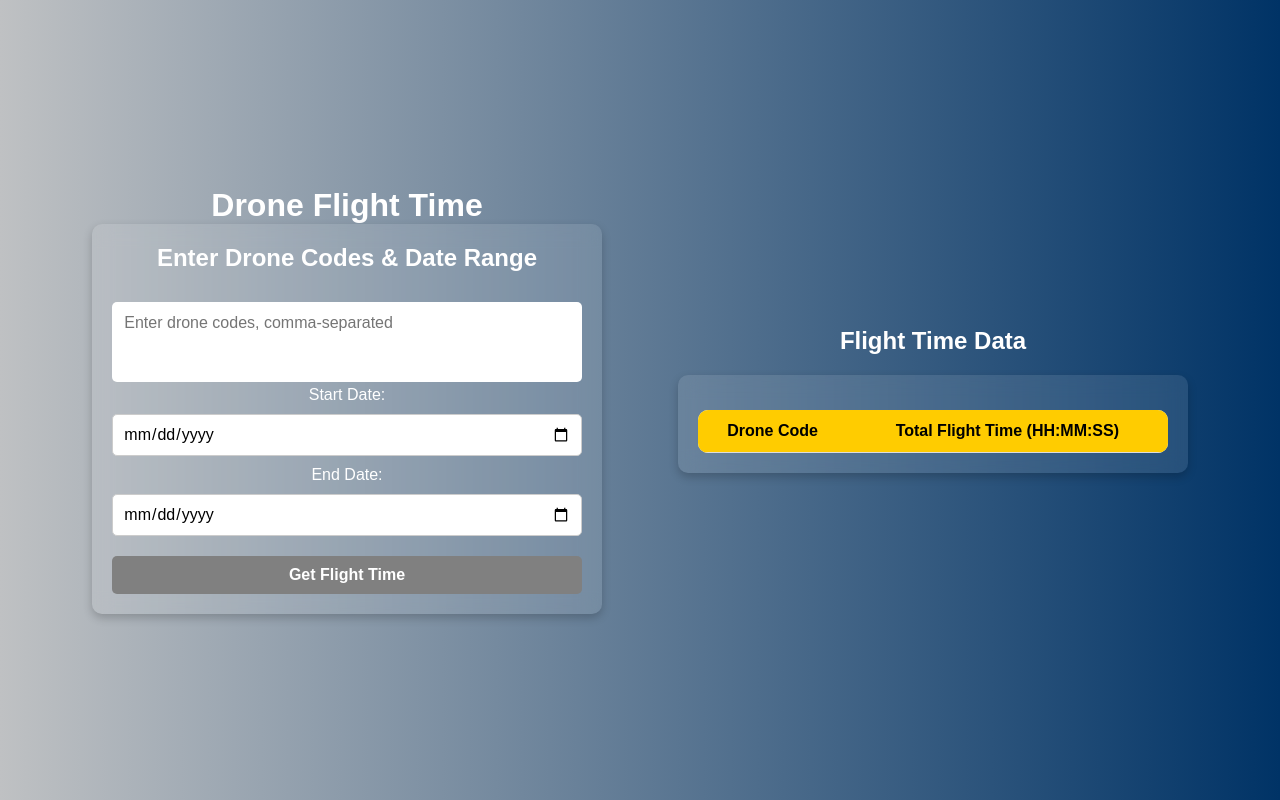
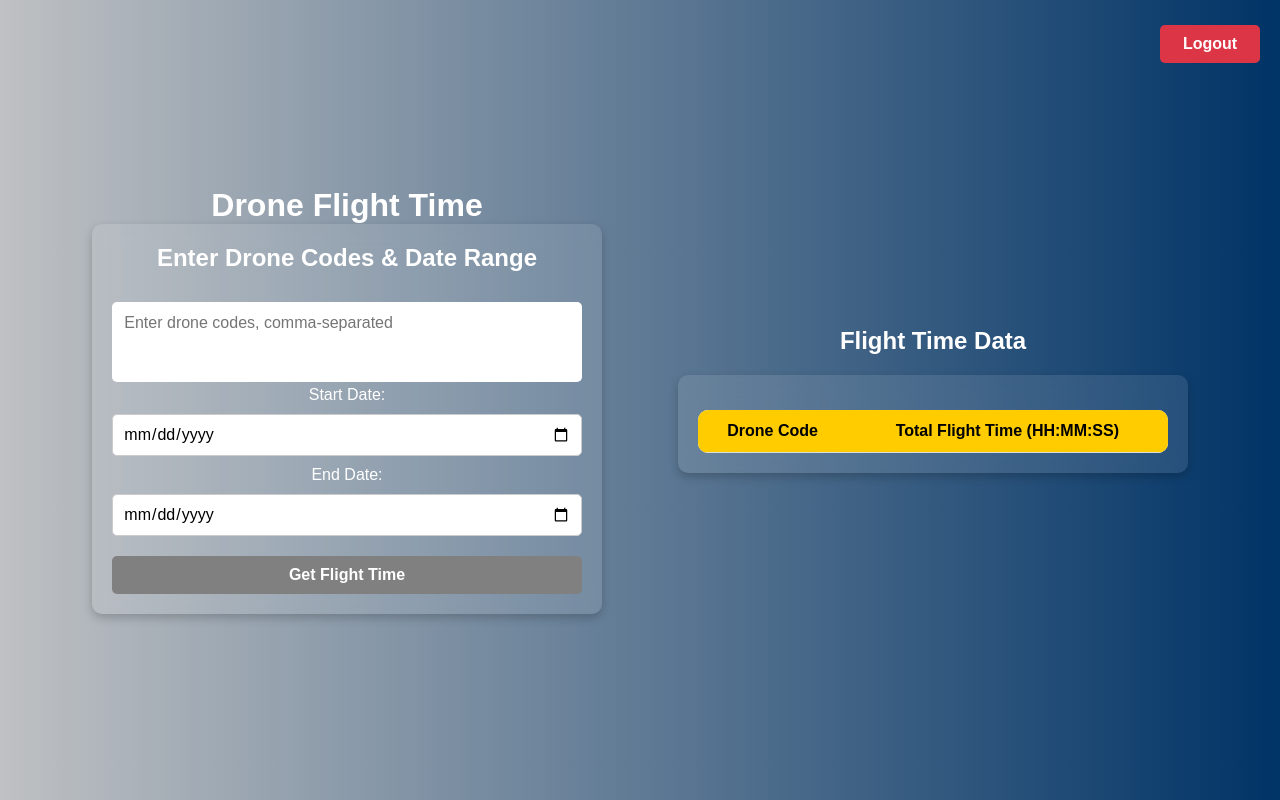
Before and after one commit to Rohitkr321/drone-flight-time, a plain HTML site: page dashboard.html in a window 1280 px wide. Drawn offline with Linux system fonts and the light colour scheme; sample sign-in values are in the browser's storage.

Commit message:
`Added logout button and functionality to clear local storage and reload page`

```diff
--- a/dashboard.html
+++ b/dashboard.html
@@ -8,6 +8,8 @@
     <script defer src="script.js"></script>
 </head>
 <body>
+    <button id="logoutButton" class="logout-btn">Logout</button> <!-- Logout Button -->
+
     <div class="container">
         <div class="input-section">
             <h1>Drone Flight Time</h1>
@@ -20,7 +22,7 @@
                     <label>End Date:</label>
                     <input type="date" id="endDate">
                 </div>
-                <button id="fetchButton"  disabled>Get Flight Time</button>
+                <button id="fetchButton" disabled>Get Flight Time</button>
             </div>
         </div>
 
@@ -39,5 +41,12 @@
             </div>
         </div>
     </div>
+
+    <script>
+        document.getElementById("logoutButton").addEventListener("click", function() {
+            localStorage.clear(); // Clears local storage
+            window.location.reload(); // Reloads the page
+        });
+    </script>
 </body>
 </html>
--- a/index.css
+++ b/index.css
@@ -200,15 +200,29 @@ button:hover {
     font-size: 14px;
 }
 
+.logout-btn {
+    position: absolute;
+    top: 15px;
+    right: 20px;
+    max-width: 100px;
+    background-color: #dc3545;
+    color: white;
+    border: none;
+    padding: 10px 15px;
+    font-size: 16px;
+    cursor: pointer;
+    border-radius: 5px;
+    transition: background 0.3s ease;
+}
+.logout-btn:hover {
+    background-color: #c82333;
+}
 
-
-/* Responsive Design */
 @media (max-width: 768px) {
     .container {
         flex-direction: column;
         align-items: center;
     }
-
     .input-section, .output-section {
         width: 100%;
     }
```
